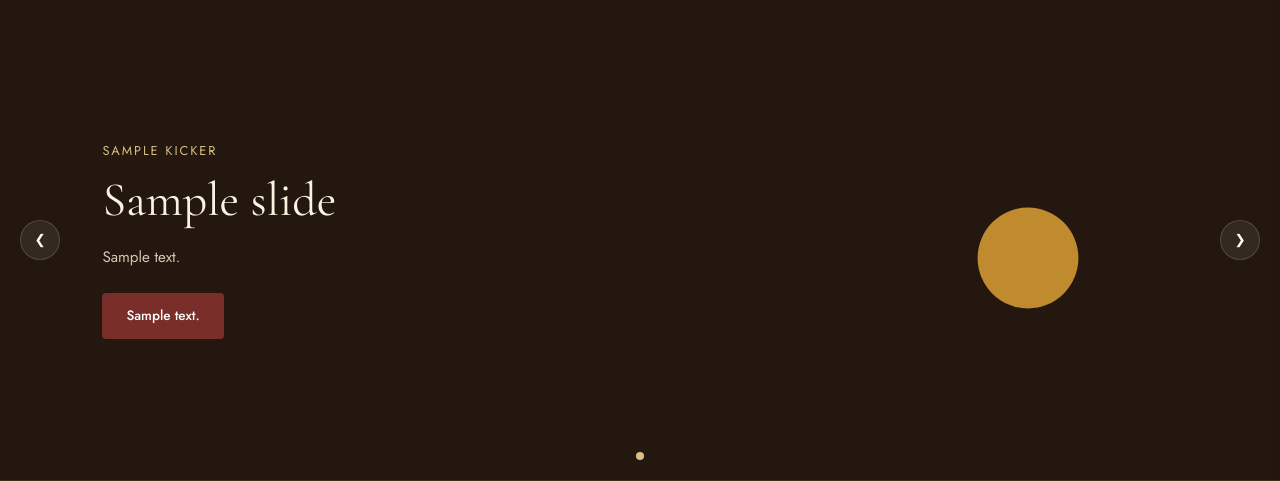
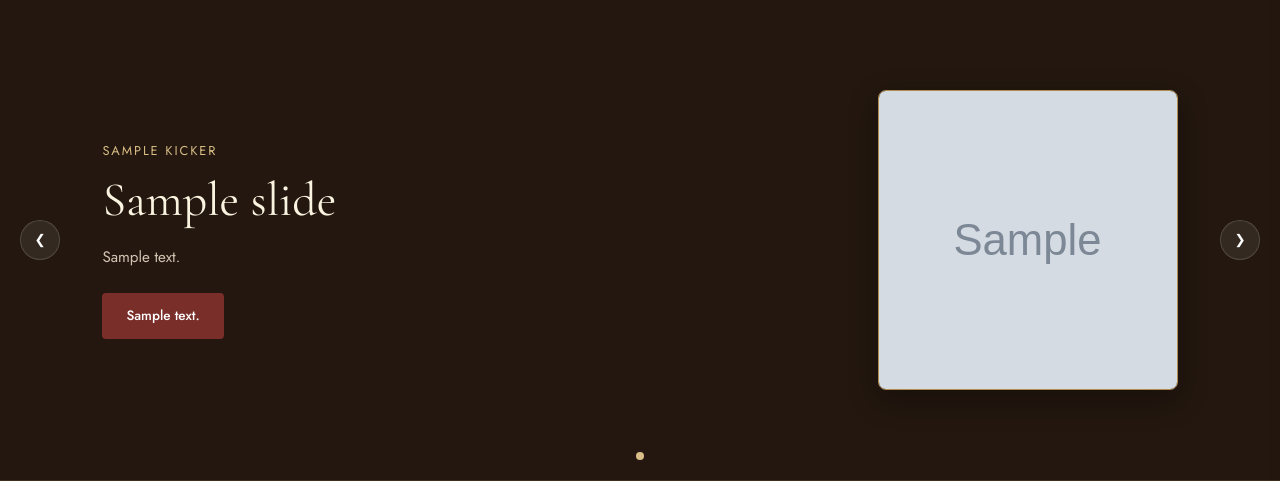
Before and after one commit to chatact135-wq/Chefsara, a Django app: template templates/store/index.html in a window 1280 px wide. Shown: the part 102-583 px from the top of the page. Run offline with Django 5.2, Linux system fonts and the light colour scheme; the template is opened without the code that fills it: most values are stand-ins (such as "Sample title", 1, 10 or a date in 2020); grey boxes marked "Sample" are stand-in pictures.

Commit message:
Update index.html

```diff
--- a/templates/store/index.html
+++ b/templates/store/index.html
@@ -62,6 +62,7 @@
         .slide p { color: #D3C5B4; font-size: 0.95rem; margin-bottom: 24px; line-height: 1.6; }
         .slide-btn { background-color: var(--burgundy); color: #fff; border: none; padding: 12px 24px; border-radius: 4px; font-size: 0.85rem; font-weight: 500; cursor: pointer; display: inline-block; }
         .slide-graphic { display: flex; align-items: center; justify-content: center; width: 300px; height: 300px; }
+        .slide-graphic img { width: 100%; height: 100%; object-fit: cover; border-radius: 8px; box-shadow: 0 10px 30px rgba(0,0,0,0.3); border: 1px solid var(--brass); }
 
         .slider-arrow { position: absolute; top: 50%; transform: translateY(-50%); background: rgba(255,255,255,0.08); border: 1px solid rgba(255,255,255,0.15); color: #fff; width: 40px; height: 40px; border-radius: 50%; display: flex; align-items: center; justify-content: center; cursor: pointer; z-index: 10; }
         .prev-arrow { left: 20px; }
@@ -90,7 +91,8 @@
         .product-card { background-color: var(--panel); border: 1px solid var(--line); border-radius: 6px; padding: 24px; display: flex; flex-direction: column; justify-content: space-between; position: relative; transition: transform 0.2s; }
         .product-card:hover { transform: translateY(-3px); }
         .badge-bestseller { position: absolute; top: 16px; right: 16px; background-color: var(--mustard); color: var(--ink); font-size: 0.7rem; font-weight: 600; padding: 4px 8px; border-radius: 3px; text-transform: uppercase; z-index: 10; }
-        .product-img-placeholder { height: 210px; background-color: rgba(0,0,0,0.03); border-radius: 4px; display: flex; align-items: center; justify-content: center; margin-bottom: 20px; cursor: pointer; }
+        .product-img-placeholder { height: 210px; background-color: rgba(0,0,0,0.03); border-radius: 4px; display: flex; align-items: center; justify-content: center; margin-bottom: 20px; cursor: pointer; overflow: hidden; }
+        .product-img-placeholder img { width: 100%; height: 100%; object-fit: cover; border-radius: 4px; }
         .product-info h3 a { color: var(--ink); transition: color 0.2s; }
         .product-info h3 a:hover { color: var(--burgundy); }
         .product-subtitle { font-style: italic; color: var(--wood); font-size: 0.9rem; margin-bottom: 10px; }
@@ -279,7 +281,9 @@
                 <a href="{{ slide.button_link }}" class="slide-btn">{{ slide.button_text }}</a>
             </div>
             <div class="slide-graphic">
-                {% if slide.graphic_type == 'star' %}
+                {% if slide.image %}
+                <img src="{{ slide.image.url }}" alt="{{ slide.title }}">
+                {% elif slide.graphic_type == 'star' %}
                 <svg width="240" height="240" viewBox="0 0 100 100"><circle cx="50" cy="50" r="45" fill="none" stroke="#B08D4F" stroke-width="1.5"/><polygon points="50,15 61,39 85,39 66,54 73,78 50,63 27,78 34,54 15,39 39,39" fill="#D9BE85"/></svg>
                 {% elif slide.graphic_type == 'jar_red' %}
                 <svg width="180" height="220" viewBox="0 0 100 120"><rect x="25" y="34" width="50" height="78" rx="8" fill="#7A2E2A"/></svg>
@@ -344,7 +348,7 @@
 
                 <div class="product-img-placeholder" onclick="location.href='{% url 'product_detail' product.slug %}'">
                     {% if product.gallery_images.first %}
-                        <img src="{{ product.gallery_images.first.image.url }}" alt="{{ product.name }}" style="width:100%; height:100%; object-fit:cover; border-radius:4px;">
+                        <img src="{{ product.gallery_images.first.image.url }}" alt="{{ product.name }}">
                     {% else %}
                         <svg width="70" height="90" viewBox="0 0 100 120"><rect x="25" y="34" width="50" height="78" rx="8" fill="#7A2E2A"/></svg>
                     {% endif %}
```
